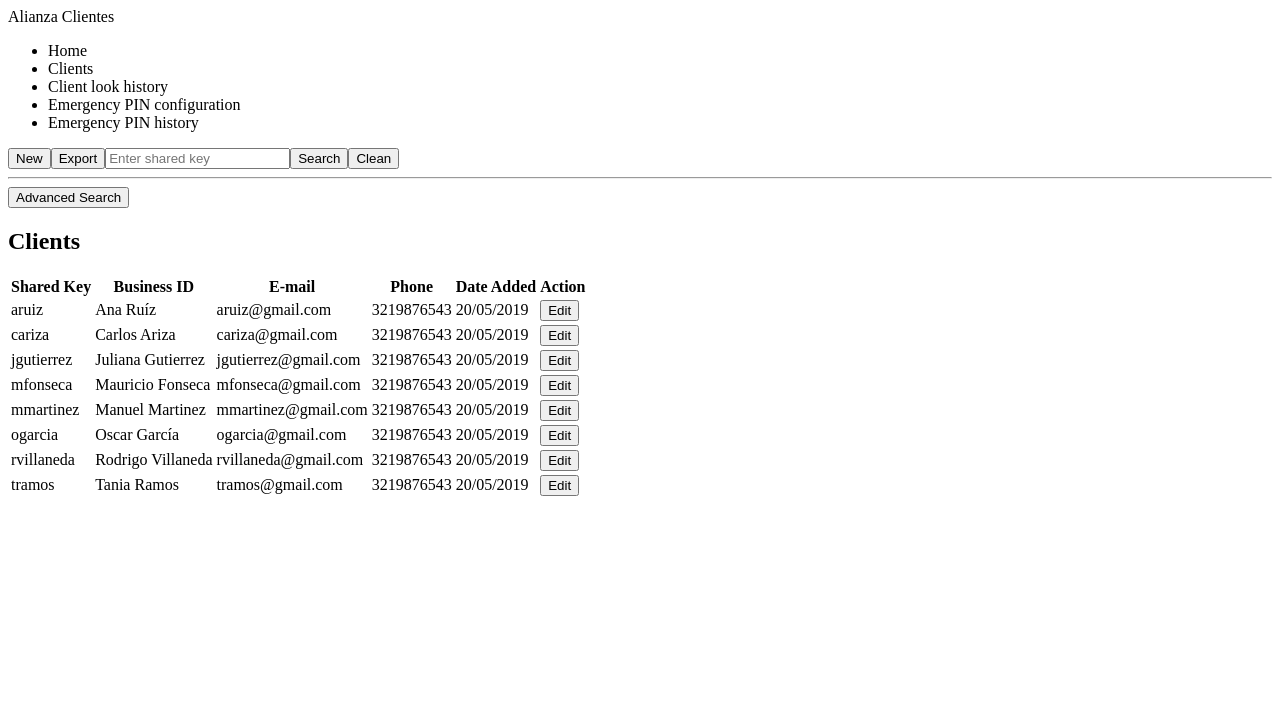
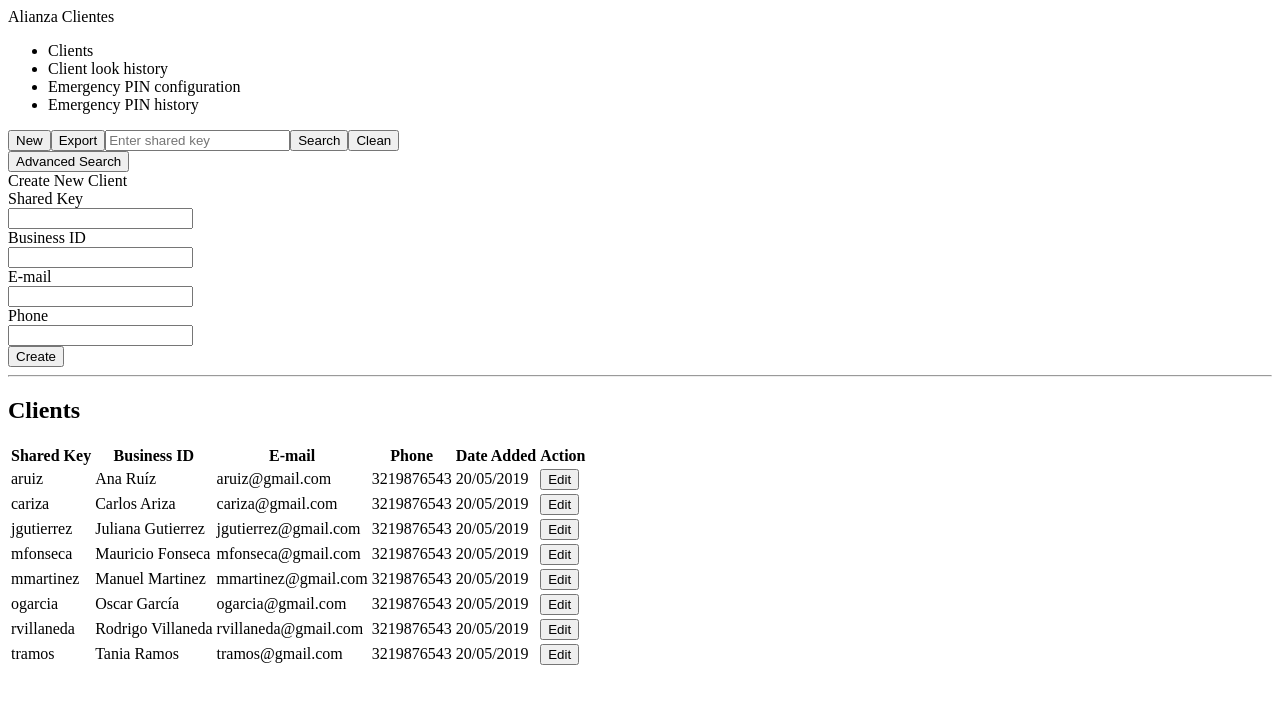
Before and after one commit to SergioEstebanPi/alianzaclientes-front, an Angular app: page / in a window 1280 px wide. Both pictures are taken after a click on the button "New". Shown: the top 704 px of the page. Built offline with nearby package versions, Linux system fonts and the light colour scheme.

Commit message:
Agrego formulario de registro de clientes y funcionalidad de agregar

```diff
--- a/src/app/app.module.ts
+++ b/src/app/app.module.ts
@@ -5,16 +5,18 @@ import { AppComponent } from './app.component';
 import { NavComponent } from './nav/nav.component';
 import { ClientesComponent } from './clientes/clientes.component';
 import { FormsModule } from '@angular/forms';
+import { FormComponent } from './clientes/form/form.component';
 
 @NgModule({
   declarations: [
     AppComponent,
     NavComponent,
     ClientesComponent,
+    FormComponent,
   ],
   imports: [
     BrowserModule,
-    FormsModule
+    FormsModule,
   ],
   providers: [],
   bootstrap: [AppComponent]
--- a/src/app/clientes.service.ts
+++ b/src/app/clientes.service.ts
@@ -82,9 +82,25 @@ export class ClientesService {
     return this.ordernarArreglo(this.clientes);
   }
 
+  crearCliente(cliente){
+    this.clientes.push(cliente);
+  }
+
+  actualizarCliente(nuevoCliente){
+    let resultado = this.clientes.filter((cliente) => cliente.shared_key == nuevoCliente.shared_key)[0];
+    let index = this.clientes.indexOf(resultado);
+    if(resultado){
+      this.clientes[index] = nuevoCliente;
+    }
+  }
+
   buscarCliente(shared_key):Cliente[]{
-    var resultado = this.clientes.filter((cliente) => cliente.shared_key.toLowerCase().includes(shared_key.toLowerCase()));
-    return this.ordernarArreglo(resultado);
+    if(shared_key){
+      let resultado = this.clientes.filter((cliente) => cliente.shared_key.toLowerCase().includes(shared_key.toLowerCase()));
+      return this.ordernarArreglo(resultado);
+    } else {
+      return [];
+    }
   }
 
   ordernarArreglo(arreglo){
--- a/src/app/clientes/clientes.component.html
+++ b/src/app/clientes/clientes.component.html
@@ -1,11 +1,13 @@
-<button>New</button>
+<button (click)="mostrarFormulario = !mostrarFormulario">New</button>
 <button>Export</button>
 <input [(ngModel)]="textoBusqueda" type="text" placeholder="Enter shared key" />
 <button (click)="buscarCliente()">Search</button>
 <button (click)="limpiarBusqueda()">Clean</button>
-<hr>
+<br>
 <button>Advanced Search</button>
 
+<app-form *ngIf="mostrarFormulario"></app-form>
+<hr>
 <h2>Clients</h2>
 <table>
     <thead>
@@ -23,7 +25,7 @@
             <td>{{cliente.email}}</td>
             <td>{{cliente.phone}}</td>
             <td>{{cliente.date_added}}</td>
-            <td><button class="btn btn-primary" (click)="editarCliente(cliente.id)">Edit</button></td>
+            <td><button class="btn btn-primary" (click)="clienteEditar = cliente">Edit</button></td>
         </tr>
     </tbody>
 </table>
--- a/src/app/clientes/clientes.component.ts
+++ b/src/app/clientes/clientes.component.ts
@@ -11,6 +11,8 @@ export class ClientesComponent implements OnInit {
 
   clientes:Cliente[];
   textoBusqueda:string;
+  mostrarFormulario:boolean;
+  clienteEditar:Cliente;
 
   constructor(private clienteService:ClientesService) {
 
@@ -40,14 +42,6 @@ export class ClientesComponent implements OnInit {
     }
   }
 
-  agregarCliente(cliente): void {
-
-  }
-
-  editarCliente(cliente_id): void {
-    console.log(cliente_id);
-  }
-
   limpiarBusqueda(): void {
     this.textoBusqueda = "";
     this.listarClientes();
--- /dev/null
+++ b/src/app/clientes/form/form.component.html
@@ -0,0 +1,41 @@
+<div>
+    <div>
+        {{ titulo }}
+    </div>
+    <div>
+        <form>
+        <div>
+            <label for="">Shared Key</label>
+            <div>
+            <input type="text" class="form-control" [(ngModel)]="cliente.shared_key" name="shared_key">
+            </div>
+        </div>
+        <div class="">
+            <label for="">Business ID</label>
+            <div>
+            <input type="text" class="form-control" [(ngModel)]="cliente.business_id" name="business_id">
+            </div>
+        </div>
+        <div class="">
+            <label for="">E-mail</label>
+            <div>
+            <input type="text" class="form-control" [(ngModel)]="cliente.email" name="email">
+            </div>
+        </div>
+        <div class="">
+          <label for="">Phone</label>
+          <div>
+          <input type="text" class="form-control" [(ngModel)]="cliente.phone" name="phone">
+          </div>
+      </div>
+        <div class="">
+            <div class="">
+            <button name="button" (click)="create()" *ngIf="!cliente.id else elseBlock" class="btn btn-primary">Create</button>
+            <ng-template #elseBlock>
+                <button name="button" (click)="update()" class="btn btn-primary">Edit</button>
+            </ng-template>
+            </div>
+        </div>
+        </form>
+    </div>
+</div>
--- /dev/null
+++ b/src/app/clientes/form/form.component.ts
@@ -0,0 +1,27 @@
+import { Component, Input, OnInit } from '@angular/core';
+import { ClientesService } from 'src/app/clientes.service';
+import { Cliente } from '../cliente';
+
+@Component({
+  selector: 'app-form',
+  templateUrl: './form.component.html',
+  styleUrls: ['./form.component.css']
+})
+export class FormComponent implements OnInit {
+
+  cliente:Cliente = new Cliente();
+  titulo:string = "Create New Client";
+
+  constructor(private clientesService:ClientesService) { }
+
+  ngOnInit(): void {
+  }
+
+  create():void{
+    console.log("Clicked");
+    console.log(this.cliente);
+    this.clientesService.crearCliente(this.cliente);
+    console.log("Cliente creado");
+    this.cliente = new Cliente();
+  }
+}
--- a/src/app/nav/nav.component.html
+++ b/src/app/nav/nav.component.html
@@ -3,7 +3,6 @@
         <a routerLink="/" class="logo">{{ appTitle }}</a>
         <nav>
             <ul>
-                <li><a routerLink="/">Home</a></li>
                 <li><a routerLink="/clientes">Clients</a></li>
                 <li><a routerLink="/clientes">Client look history</a></li>
                 <li><a routerLink="/clientes">Emergency PIN configuration</a></li>
```
Also changed, not shown: src/app/clientes/form/form.component.css (added), 1 other file (tests, documents, lock files or other folders).
